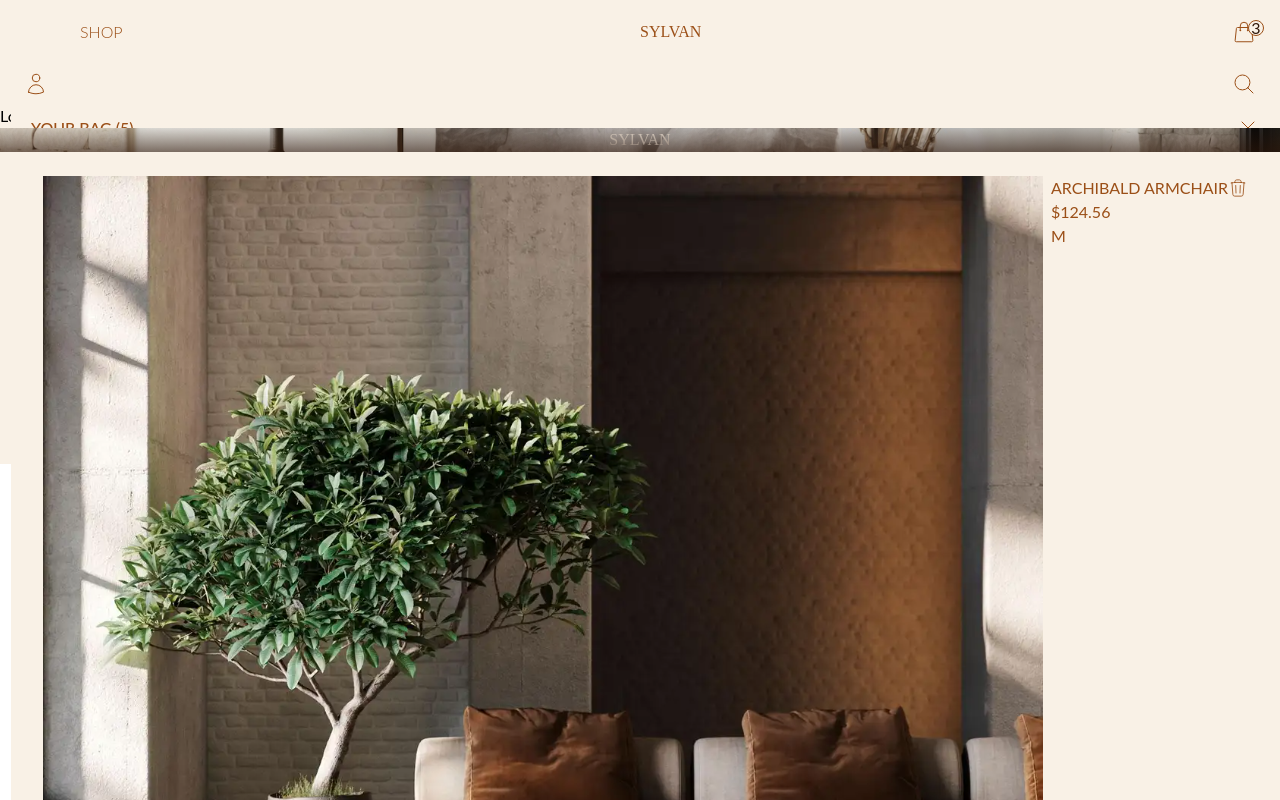
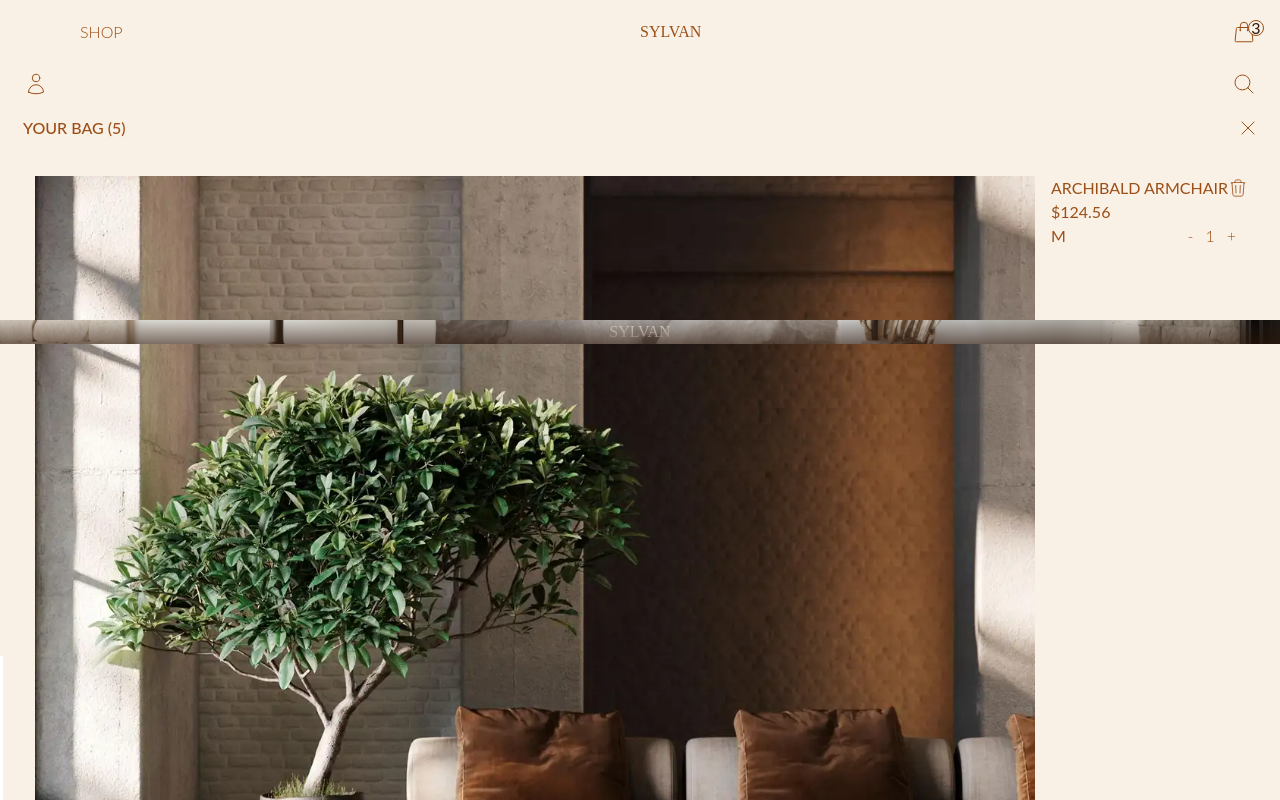
Before and after one commit to jmaduafo/Sylvan, a React (Create React App) app: page /login in a window 1280 px wide. Both pictures are taken after a click on the element 1244 px from the left and 32 px from the top of the page. Built offline with nearby package versions, Linux system fonts and the light colour scheme.

Commit message:
finished styling for login and register page

```diff
--- a/src/App.js
+++ b/src/App.js
@@ -18,7 +18,7 @@ import { Routes, Route } from 'react-router-dom';
 function App() {
   let path = window.location.pathname
 
-  const [ cartOpen, setCartOpen ] = useState(true)
+  const [ cartOpen, setCartOpen ] = useState(false)
 
   useEffect(function() {
     window.scrollTo({top: 0, behavior: 'smooth'})
@@ -37,7 +37,7 @@ function App() {
         <Route path='/login' element={<Login/>}/>
         <Route path='/success' element={<Success/>}/>
         <Route path='/checkout' element={<Checkout/>}/>
-        <Route path='/search/:searchString' element={<Search/>}/>
+        <Route path='/search' element={<Search/>}/>
         <Route path='/:category/:productId' element={<Detail cartOpen={cartOpen} setCartOpen={setCartOpen}/>}/>
         <Route path='*' element={<WrongPage/>}/>
       </Routes>
--- a/src/components/Cart.js
+++ b/src/components/Cart.js
@@ -3,6 +3,7 @@ import { useDispatch, useSelector } from "react-redux";
 import image from '../assets/landon4.png'
 import TrashCan from './icons/TrashCan'
 import Cancel from './icons/Cancel'
+import QuantityCounter from './QuantityCounter'
 import { CLOSE_CART, OPEN_CART } from '../redux/cartSlice';
 import { easeIn, easeInOut, motion } from 'framer-motion';
 
@@ -18,7 +19,7 @@ const Cart = ({setCartOpen, cartOpen }) => {
 
   return (
     <motion.section className={`${cartOpen === true ? 'visible' : 'invisible'} duration-[.4s] z-[88] fixed right-0`}>
-        <motion.div initial={{ opacity: cartOpen === true ? 0 : 1, x: cartOpen === true ? '100%' : 0 }} animate={{ opacity: cartOpen === true ? 1 : 0, x: cartOpen === true ? 0 : '100%'}} transition={{ duration: .6, ease: easeInOut }}
+        <motion.div initial={{ opacity: cartOpen === true ? 0 : 1, x: cartOpen === true ? '100%' : 0 }} animate={{ opacity: cartOpen === true ? 1 : 0, x: cartOpen === true ? 0 : '100%'}} transition={{ duration: .8, ease: easeInOut }}
         className={`${cartOpen === true ? 'w-[100%]' : 'w-[0%]'} bg-cream border-l-siennaOpaque border-l-[1px] h-screen xs:w-[80vw] md:w-[55vw] lg:w-[45vw] w-[100vw]`}>
             <div className='py-3 px-5 text-sienna flex justify-between items-center border-b-siennaOpaque border-b-[1px]'>
                 <h4 className='uppercase font-medium text-[25px]'>Your Bag (5)</h4>
@@ -29,7 +30,7 @@ const Cart = ({setCartOpen, cartOpen }) => {
             <div className='py-3 px-5 max-h-[60vh] overflow-y-auto cartBag'>
                 {[1, 2, 3, 4, 5].map(order => {
                     return (
-                        <div key={order} className='p-3 flex border-b-siennaOpaque border-b-[1px] last:border-none gap-2'>
+                        <div key={order} className='p-3 flex border-b-siennaOpaque border-b-[1px] last:border-none gap-4'>
                             <div className='basis-[20%] h-[110px] object-cover object-bottom'>
                                 <img className='w-full h-full' src={image}/>
                             </div>
@@ -41,10 +42,15 @@ const Cart = ({setCartOpen, cartOpen }) => {
                                 <div className='text-sienna'>
                                     <h5 className='text-[18px]'>$124.56</h5>
                                 </div>
-                                <div className='text-sienna flex gap-1 items-center'>
-                                    <p className='text-[12px]'>M</p>
-                                    <div className='w-[12px] h-[12px] border-sienna border-[1px] rounded-full flex justify-center items-center'>
-                                        <div className='w-[8px] h-[8px] bg-olive rounded-full'></div>
+                                <div className='text-sienna flex justify-between items-end h-[55%]'>
+                                    <div className='flex gap-1 items-center'>
+                                        <p className='text-[12px]'>M</p>
+                                        <div className='w-[12px] h-[12px] border-sienna border-[1px] rounded-full flex justify-center items-center'>
+                                            <div className='w-[8px] h-[8px] bg-olive rounded-full'></div>
+                                        </div>
+                                    </div>
+                                    <div className='flex gap-1 items-center'>
+                                        <QuantityCounter/>
                                     </div>
                                 </div>
 
@@ -56,10 +62,10 @@ const Cart = ({setCartOpen, cartOpen }) => {
             <div className='py-3 px-4'>
                 <div className='my-2 text-sienna flex justify-between items-center'>
                     <p className='uppercase text-[13px]'>clear all</p>
-                    <h3 className='text-[28px] font-semibold'>$2,645.76</h3>
+                    <h3 className='text-[28px]'>$2,645.76</h3>
                 </div>
-                <button className='py-2 rounded-lg bg-olive text-cream text-[20px] w-full uppercase text-center font-light'>
-                    Checkout
+                <button className='py-2 rounded-lg bg-olive text-cream sm:text-[18px] text-[15px] w-full uppercase text-center font-light'>
+                    Proceed to Checkout
                 </button>
             </div>
 
--- a/src/components/Navbar.js
+++ b/src/components/Navbar.js
@@ -2,18 +2,29 @@ import React, { useRef, useEffect, useState } from 'react'
 import ShoppingBagIcon from './icons/ShoppingBag'
 import SearchIcon from './icons/Search'
 import UserIcon from './icons/UserIcon'
-import { Link } from 'react-router-dom'
+import { Link, useSearchParams, useNavigate } from 'react-router-dom'
 import Cart from './Cart'
+import { easeInOut, motion } from 'framer-motion'
 
 const Navbar = ({ cartOpen, setCartOpen }) => {
     const headerHeight = useRef()
-    const [ height, setHeight ] = useState()
 
-    useEffect(function() {
-        const headHeight = headerHeight.current.clientHeight
+    const [ searchParams, setSearchParams ] = useSearchParams()
+    const [ searchName, setSearchName ] = useState('')
+    const [ shrink, setShrink] = useState(true)
 
-        setHeight(window.screen.height - headHeight)
-    }, [])
+    let navigate = useNavigate()
+
+    function handleEnter(e) {
+        if (e.key === 'Enter') {
+            setSearchParams(searchName)
+            navigate({
+                pathname: 'search',
+                search: `?product=${searchName.toLowerCase()}`,
+            })
+        }
+    }
+
 
     return (
     <>
@@ -43,10 +54,19 @@ const Navbar = ({ cartOpen, setCartOpen }) => {
             {/* BOTTOM NAV WITH USER AND SEARCH */}
             <div className='border-b-siennaOpaque border-b-[1px] flex justify-between px-6 py-2'>
                 <div className=''>
-                    <Link to='/login'><UserIcon/></Link>
+                    <Link to='/login'>
+                        <UserIcon/>
+                    </Link>
                 </div>
-                <div className=''>
-                    <SearchIcon/>
+                <div className='flex items-center gap-2'>
+                    <div className={`overflow-hidden ${shrink ? 'invisible' : 'visible'} duration-[.4s]`}>
+                        <motion.input type='text' onChange={(e) => setSearchName(e.target.value)} onKeyDown={handleEnter} initial={{ opacity: shrink ? 1 : 0, x: shrink ? 0 : '100%' }} animate={{ opacity: shrink ? 0 : 1, x: shrink ? '100%' : 0 }} transition={{ duration: .6, ease: easeInOut}}
+                        id='navSearch' className={`py-[3px] px-2 font-sans bg-transparent outline-none border-b-sienna border-b-[1.5px] text-[#9b4e17b2] text-[13px]`} placeholder='Search'/>
+                    </div>
+                    <div onClick={() => setShrink(prev => !prev)}>
+                        <SearchIcon/>
+                    </div>
+
                 </div>
             </div>
         </nav>
--- a/src/components/QuantityCounter.js
+++ b/src/components/QuantityCounter.js
@@ -1,8 +1,12 @@
 import React from 'react'
 
-const QuantityCounter = () => {
+const QuantityCounter = ({ id, count }) => {
   return (
-    <div>QuantityCounter</div>
+    <div className='flex items-center gap-3 border-sienna border-[1px] px-3 py-[2px]'>
+      <p className='text-[15px] font-light cursor-pointer'>-</p>
+      <p className='text-[14px] font-light'>1</p>
+      <p className='text-[15px] font-light cursor-pointer'>+</p>
+    </div>
   )
 }
 
--- a/src/index.css
+++ b/src/index.css
@@ -37,3 +37,18 @@ body::-webkit-scrollbar-track {
 .cartBag::-webkit-scrollbar {
   width: 2px;
 }
+
+#navSearch::placeholder, #loginEmail::placeholder, #loginPassword::placeholder, #registerUsername::placeholder,
+#registerEmail::placeholder, #registerPassword::placeholder {
+  color: #74340675;
+}
+
+#navSearch::-webkit-placeholder, #loginEmail::placeholder, #loginPassword::placeholder, #registerUsername::placeholder,
+#registerEmail::placeholder, #registerPassword::placeholder {
+  color: #74340675;
+}
+
+#navSearch::-moz-placeholder, #loginEmail::placeholder, #loginPassword::placeholder, #registerUsername::placeholder,
+#registerEmail::placeholder, #registerPassword::placeholder {
+  color: #74340675;
+}
--- a/src/pages/Login.js
+++ b/src/pages/Login.js
@@ -1,8 +1,34 @@
-import React from 'react'
+import React, { useState } from 'react'
+import { Link } from 'react-router-dom'
+import Toast from '../components/Toast'
 
 const Login = () => {
+  const [email, setEmail] = useState('')
+  const [password, setPassword] = useState('')
+
+  function handleSubmit(e) {
+    e.preventDefault()
+  }
+
   return (
-    <div>Login</div>
+    <section className='w-full h-[85vh] flex justify-center items-center'>
+      <Toast message=''/>
+      <div className='text-center w-[35%]'>
+        <h3 className='text-[40px] font-semibold text-sienna font-serif'>LOG IN</h3>
+        <form onSubmit={handleSubmit} className='mt-5 flex flex-col'>
+          <input onChange={(e) => setEmail(e.target.value)} value={email} id='loginEmail' type='email' placeholder='Email'
+          className='font-sans px-3 py-[3px] outline-none text-[#9b4e17b2] border-b-sienna bg-transparent border-b-[1.5px]'/>
+          <input onChange={(e) => setPassword(e.target.value)} value={password} id='loginPassword' type='password' placeholder='Password'
+          className='font-sans mt-4 px-3 py-[3px] outline-none text-[#9b4e17b2] border-b-sienna bg-transparent border-b-[1.5px]'/>
+          <button type='submit' className='mt-5 py-2 rounded-lg bg-olive text-cream sm:text-[18px] text-[15px] w-full uppercase text-center font-light'>Sign in</button>
+        </form>
+        <Link to='/register'>
+          <div className='group hover:bg-[#9b4e17b2] duration-[.4s] mt-2 py-2 flex justify-center gap-2 border-sienna border-[1px] text-[#9b4e17c4]'>
+            <p className='group-hover:text-cream text-[13px] font-light uppercase'>Switch to register</p>
+          </div>
+        </Link>
+      </div>
+    </section>
   )
 }
 
--- a/src/pages/Register.js
+++ b/src/pages/Register.js
@@ -1,8 +1,40 @@
-import React from 'react'
+import React, { useState } from 'react'
+import Toast from '../components/Toast'
+import { Link } from 'react-router-dom'
 
 const Register = () => {
+  const [userName, setUserName] = useState('')
+  const [email, setEmail] = useState('')
+  const [password, setPassword] = useState('')
+
+  function handleSubmit(e) {
+    e.preventDefault()
+  }
+
   return (
-    <div>Register</div>
+    <section className='w-full h-[85vh] flex justify-center items-center'>
+      <Toast message=''/>
+      <div className='text-center w-[35%]'>
+        <h3 className='text-[40px] font-semibold text-sienna font-serif'>SIGN UP</h3>
+        <form onSubmit={handleSubmit} className='mt-5 flex flex-col'>
+          <input onChange={(e) => setUserName(e.target.value)} value={userName} id='registerUsername' type='text' placeholder='Username'
+          className='font-sans px-3 py-[3px] outline-none text-[#9b4e17b2] border-b-sienna bg-transparent border-b-[1.5px]'/>
+
+          <input onChange={(e) => setEmail(e.target.value)} value={email} id='registerEmail' type='email' placeholder='Email'
+          className='font-sans mt-4 px-3 py-[3px] outline-none text-[#9b4e17b2] border-b-sienna bg-transparent border-b-[1.5px]'/>
+
+          <input onChange={(e) => setPassword(e.target.value)} value={password} id='registerPassword' type='password' placeholder='Password'
+          className='font-sans mt-4 px-3 py-[3px] outline-none text-[#9b4e17b2] border-b-sienna bg-transparent border-b-[1.5px]'/>
+
+          <button type='submit' className='mt-5 py-2 rounded-lg bg-olive text-cream sm:text-[18px] text-[15px] w-full uppercase text-center font-light'>Register</button>
+        </form>
+        <Link to='/login'>
+          <div className='group hover:bg-[#9b4e17b2] duration-[.4s] mt-2 py-2 flex justify-center gap-2 border-sienna border-[1px] text-[#9b4e17c4]'>
+            <p className='group-hover:text-cream text-[13px] font-light uppercase'>Switch to login</p>
+          </div>
+        </Link>
+      </div>
+    </section>
   )
 }
 
--- a/src/pages/Shop.js
+++ b/src/pages/Shop.js
@@ -3,6 +3,7 @@ import WrongPage from './WrongPage'
 import Filter from '../components/Shop/Filter'
 import CardDisplay from '../components/Shop/CardDisplay'
 import { categories } from '../utils/shopCategories'
+import Toast from '../components/Toast'
 
 const Shop = ({ cartOpen, setCartOpen }) => {
   let path = window.location.pathname.split('/')[2]
@@ -27,6 +28,7 @@ function DisplayShop() {
 
   return (
     <section>
+      <Toast message={''}/>
       <div className='px-6 py-3 border-b-siennaOpaque border-b-[1px]'>
         <h4 className='uppercase text-[22px] text-sienna'>{selectedCategory} (5)</h4>
       </div>
```
Also changed, not shown: src/components/Toast.js (+5 -6 lines), src/components/icons/ArrowRight.js (added, +12 -0 lines).
